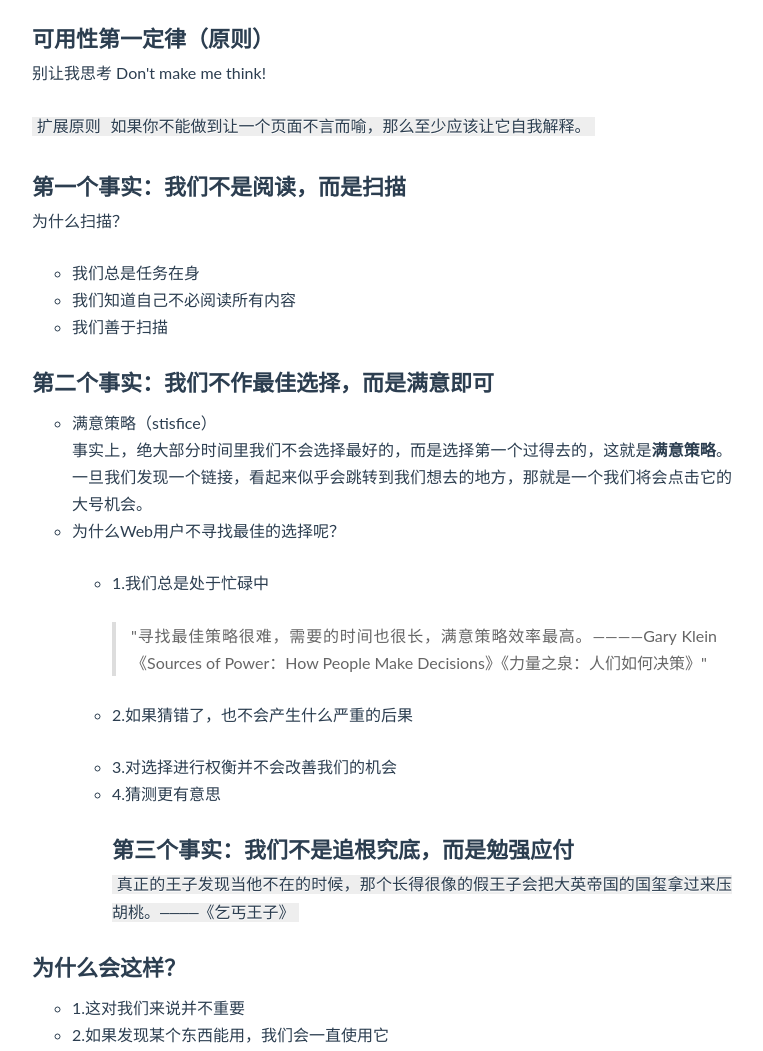
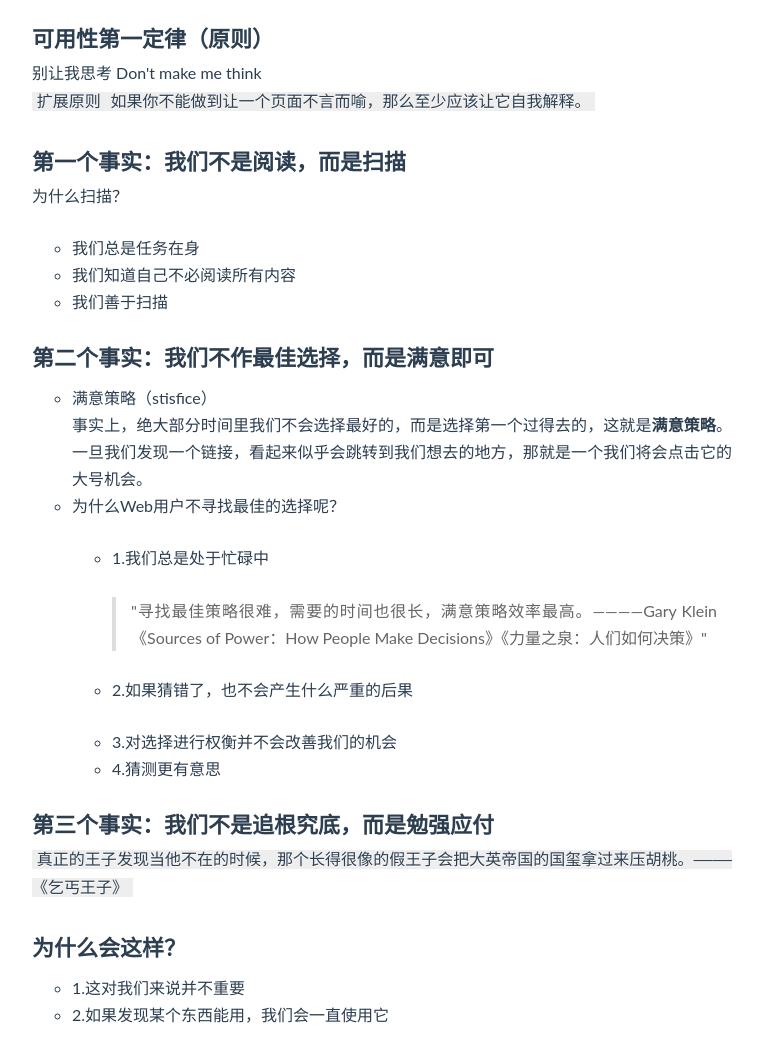
Before and after one commit to shiroming/iiMX, a plain HTML site: page 2015/09/29/点石成金/index.html in a window 1280 px wide. Shown: the part 1449-2500 px from the top of the page, without its empty margins (258-1021 px from the left). Drawn offline with Linux system fonts and the light colour scheme.

Commit message:
Site updated: 2019-04-05 23:15:08

```diff
--- a/2015/09/29/点石成金/index.html
+++ b/2015/09/29/点石成金/index.html
@@ -48,7 +48,7 @@
 <meta property="og:site_name" content="小白的博客">
 <meta property="og:description" content="昨天coding月读新书到了，看了作者的自述，太喜感了。">
 <meta property="og:image" content="https://iimx.net/images/点石成金.jpg">
-<meta property="og:updated_time" content="2019-04-05T15:12:09.030Z">
+<meta property="og:updated_time" content="2019-04-05T15:15:00.900Z">
 <meta name="twitter:card" content="summary">
 <meta name="twitter:title" content="Don`t make me think 点石成金">
 <meta name="twitter:description" content="昨天coding月读新书到了，看了作者的自述，太喜感了。">
@@ -236,8 +236,7 @@
 <li>合乎期望：是人们想要的吗？</li>
 <li>令人愉悦：人们使用的时候觉得有意思甚至很好玩吗？</li>
 </ul>
-<h2 id="可用性第一定律（原则）">可用性第一定律（原则）</h2><p>别让我思考 Don&#39;t make me think!</p>
-<p><code>扩展原则 如果你不能做到让一个页面不言而喻，那么至少应该让它自我解释。</code></p>
+<h2 id="可用性第一定律（原则）">可用性第一定律（原则）</h2><p>别让我思考 Don&#39;t make me think<br><code>扩展原则 如果你不能做到让一个页面不言而喻，那么至少应该让它自我解释。</code></p>
 <h2 id="第一个事实：我们不是阅读，而是扫描">第一个事实：我们不是阅读，而是扫描</h2><p>为什么扫描？  </p>
 <ul>
 <li>我们总是任务在身  </li>
@@ -256,10 +255,11 @@
 <li><p>2.如果猜错了，也不会产生什么严重的后果</p>
 </li>
 <li>3.对选择进行权衡并不会改善我们的机会</li>
-<li>4.猜测更有意思<h2 id="第三个事实：我们不是追根究底，而是勉强应付">第三个事实：我们不是追根究底，而是勉强应付</h2><code>真正的王子发现当他不在的时候，那个长得很像的假王子会把大英帝国的国玺拿过来压胡桃。————《乞丐王子》</code></li>
+<li>4.猜测更有意思</li>
 </ul>
 </li>
 </ul>
+<h2 id="第三个事实：我们不是追根究底，而是勉强应付">第三个事实：我们不是追根究底，而是勉强应付</h2><p><code>真正的王子发现当他不在的时候，那个长得很像的假王子会把大英帝国的国玺拿过来压胡桃。————《乞丐王子》</code></p>
 <h2 id="为什么会这样？">为什么会这样？</h2><ul>
 <li>1.这对我们来说并不重要</li>
 <li>2.如果发现某个东西能用，我们会一直使用它</li>
--- a/sitemap.xml
+++ b/sitemap.xml
@@ -3,7 +3,7 @@
 
   <url>
     <loc>https://iimx.net/2015/09/29/%E7%82%B9%E7%9F%B3%E6%88%90%E9%87%91/</loc>
-    <lastmod>2019-04-05T15:12:09.030Z</lastmod>
+    <lastmod>2019-04-05T15:15:00.900Z</lastmod>
   </url>
 
   <url>
```
Also changed, not shown: atom.xml (+4 -4 lines).
